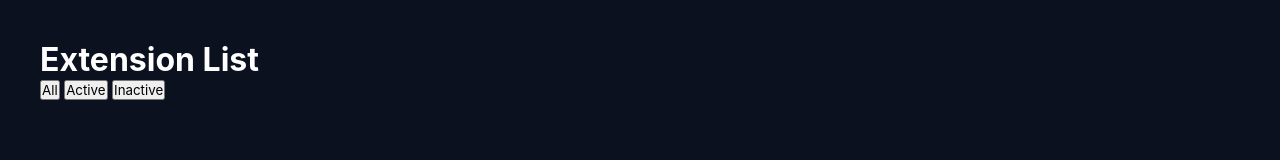
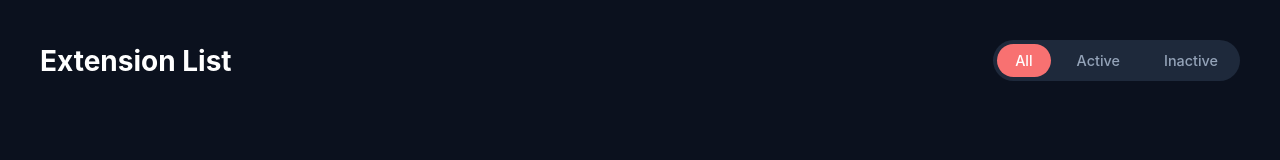
Before and after one commit to Subhanulhaq935/Browser-Extension-Manager-UI, a plain HTML site: page index.html in a window 1280 px wide. Drawn offline with Linux system fonts and the light colour scheme.

Commit message:
Add Header Layout and filter pill buttons styling

```diff
--- a/style.css
+++ b/style.css
@@ -28,3 +28,76 @@ body {
     max-width: 1200px;
     margin: 0 auto;
 }
+/* --- Header & Filter Pills --- */
+.header {
+    display: flex;
+    justify-content: space-between;
+    align-items: center;
+    margin-bottom: 32px;
+}
+
+.page-title {
+    font-size: 1.75rem;
+    font-weight: 700;
+}
+
+.filter-buttons {
+    display: flex;
+    gap: 8px;
+    background-color: var(--pill-bg);
+    padding: 4px;
+    border-radius: 9999px;
+}
+
+.filter-btn {
+    background: transparent;
+    border: none;
+    color: var(--text-secondary);
+    padding: 8px 18px;
+    border-radius: 9999px;
+    font-size: 0.9rem;
+    font-weight: 500;
+    cursor: pointer;
+    transition: all 0.2s ease;
+}
+
+.filter-btn.active {
+    background-color: var(--coral-accent);
+    color: #ffffff;
+}
+.header {
+    display: flex;
+    justify-content: space-between;
+    align-items: center;
+    margin-bottom: 32px;
+}
+
+.page-title {
+    font-size: 1.75rem;
+    font-weight: 700;
+}
+
+.filter-buttons {
+    display: flex;
+    gap: 8px;
+    background-color: var(--pill-bg);
+    padding: 4px;
+    border-radius: 9999px;
+}
+
+.filter-button {
+    background: transparent;
+    border: none;
+    color: var(--text-secondary);
+    padding: 8px 18px;
+    border-radius: 9999px;
+    font-size: 0.9rem;
+    font-weight: 500;
+    cursor: pointer;
+    transition: all 0.2s ease;
+}
+
+.filter-button.active {
+    background-color: var(--coral-accent);
+    color: #ffffff;
+}
```
